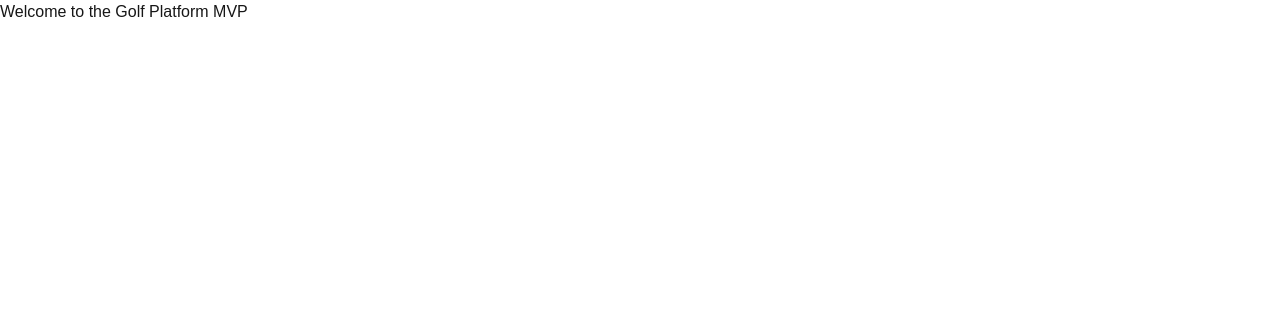
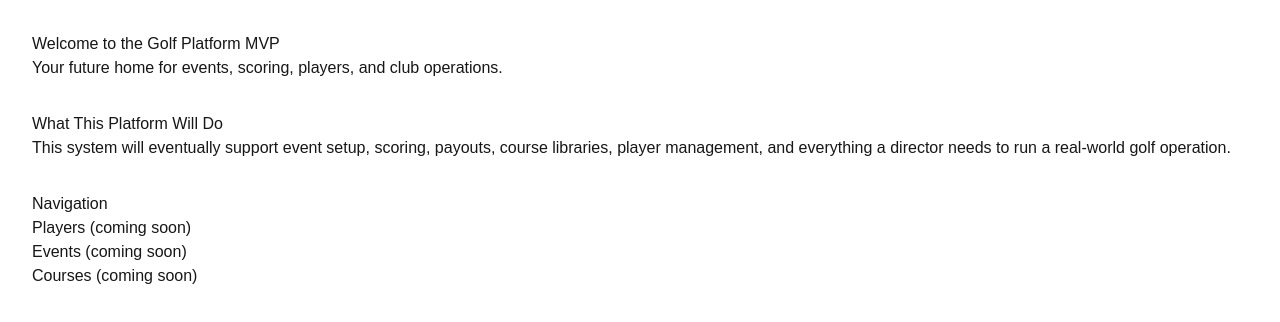
Before and after one commit to Jonesy55-Golf/Golf-Platform, a Next.js app: page / in a window 1280 px wide. Shown: the top 322 px of the page. Built offline with nearby package versions, Linux system fonts and the light colour scheme.

Commit message:
Add structured homepage layout

```diff
--- a/app/page.tsx
+++ b/app/page.tsx
@@ -1,7 +1,31 @@
 export default function Home() {
   return (
-    <main>
-      <h1>Welcome to the Golf Platform MVP</h1>
+    <main style={{ padding: "2rem", fontFamily: "sans-serif" }}>
+      {/* Hero Section */}
+      <section style={{ marginBottom: "2rem" }}>
+        <h1>Welcome to the Golf Platform MVP</h1>
+        <p>Your future home for events, scoring, players, and club operations.</p>
+      </section>
+
+      {/* Description Section */}
+      <section style={{ marginBottom: "2rem" }}>
+        <h2>What This Platform Will Do</h2>
+        <p>
+          This system will eventually support event setup, scoring, payouts,
+          course libraries, player management, and everything a director needs
+          to run a real-world golf operation.
+        </p>
+      </section>
+
+      {/* Navigation Placeholder */}
+      <section>
+        <h2>Navigation</h2>
+        <ul>
+          <li>Players (coming soon)</li>
+          <li>Events (coming soon)</li>
+          <li>Courses (coming soon)</li>
+        </ul>
+      </section>
     </main>
   );
 }
```
